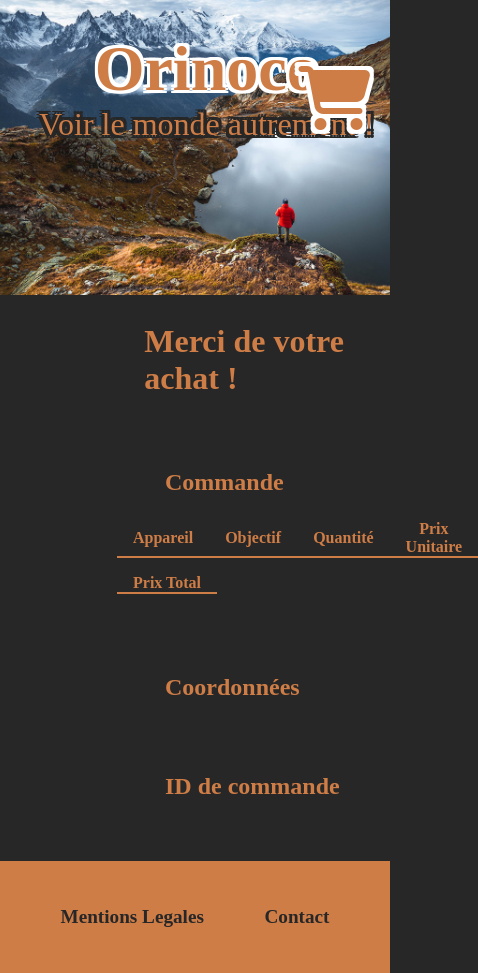
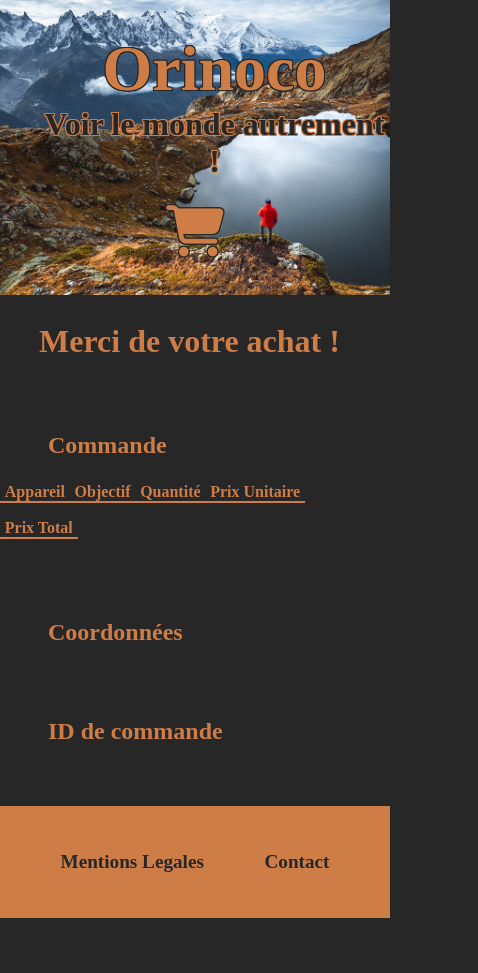
Before and after one commit to Hatsukoi-42/JonathanGarcia_5_08072021, a plain HTML site: page Front-End/confirmation.html in a window 390 px wide. Shown: the whole page, 478 px wide, since content can reach past the window. After the commit the page ends 918 px from the top, so only its background shows below. Drawn offline with Linux system fonts and the light colour scheme; no server answers; files whose address does not match are found by name.

Commit message:
QUERIES - Ajustement des médias Queries

```diff
--- a/Front-End/CSS/header-footer.scss
+++ b/Front-End/CSS/header-footer.scss
@@ -32,12 +32,14 @@ header {
         > a {
             h2 {
                 font-size: 4em;
-                text-shadow: 3px 0 0 #fff, -3px 0 0 #fff, 0 3px 0 #fff, 0 -3px 0 #fff, 3px 3px #fff, -3px -3px 0 #fff, 3px -3px 0 #fff, -3px 3px 0 #fff;
+                    text-shadow: 1px 0 0 $myGray, -1px 0 0 $myGray, 0 1px 0 $myGray, 0 -1px 0 $myGray, 1px 1px $myGray, -1px -1px 0 $myGray, 1px -1px 0 $myGray, -1px 1px 0 $myGray;
             }
         }
         span {
             font-size: 2em;
-            text-shadow: 3px 0 0 $myGray, -3px 0 0 $myGray, 0 3px 0 $myGray, 0 -3px 0 $myGray, 3px 3px $myGray, -3px -3px 0 $myGray, 3px -3px 0 $myGray, -3px 3px 0 $myGray;
+            font-weight: 600;
+            color: $myGray;
+            text-shadow: 1px 0 0 $myOrange, -1px 0 0 $myOrange, 0 1px 0 $myOrange, 0 -1px 0 $myOrange, 1px 1px $myOrange, -1px -1px 0 $myOrange, 1px -1px 0 $myOrange, -1px 1px 0 $myOrange;
         }
     }
     > a {
@@ -45,8 +47,7 @@ header {
         top: 4rem;
         right: 5%;
         font-size: 4em;
-        font-weight: 600;
-        text-shadow: 4px 0 0 #fff, -4px 0 0 #fff, 0 4px 0 #fff, 0 -4px 0 #fff, 4px 4px #fff, -4px -4px 0 #fff, 4px -4px 0 #fff, -4px 4px 0 #fff;
+        text-shadow: 1px 0 0 $myGray, -1px 0 0 $myGray, 0 1px 0 $myGray, 0 -1px 0 $myGray, 1px 1px $myGray, -1px -1px 0 $myGray, 1px -1px 0 $myGray, -1px 1px 0 $myGray;
         i {
             color: $myOrange;
         }
@@ -82,3 +83,30 @@ footer {
 /*
     FOOTER
 **********/
+
+
+
+/**********
+    QUERIES
+*/
+@media (max-width: 768px) {
+
+    header, .header-banniere {
+        > a {
+            top: 12rem;
+            right: inherit;
+            left: 50%;
+            transform: translateX(-50%);
+            i {
+                font-size: 0.8em;
+            }
+        }
+        img {
+            object-position: 60%;
+        }
+    }
+
+}
+/*
+    QUERIES
+**********/
--- a/Front-End/CSS/style.scss
+++ b/Front-End/CSS/style.scss
@@ -9,6 +9,11 @@ html {
     --secondary: #CE7D47; // test
     --terciary: #CE7D47;
     --myGray: rgb(39, 39, 39);
+}
+
+body {
+    max-width: 1440px;
+    margin: auto;
 }
 /*
     HTML
@@ -49,7 +54,8 @@ img {
     flex-wrap: wrap;
     justify-content: center;
         > div {
-        width: 30%;
+        // width: 30%;
+        width: 25rem;
         margin: $margin-into-card 1% 0;
         border: $myOrange solid 3px;
         border-radius: 1em;
@@ -87,7 +93,7 @@ img {
 .API-oneArticle  {
     font-size: 120%;
         > div {
-        width: 50%;
+        width: 50rem;
             img {
                 width: 100%;
             }
@@ -252,6 +258,36 @@ main.confirmation {
 /*
     CONFIRMATION
 **********/
-// @media (max-width: 768px) {
 
-// }
+
+/**********
+    QUERIES
+*/
+@media (max-width: 768px) {
+
+    main.panier {
+        padding: $margin-into-card 0 0 0;
+        table {
+            th, td {
+                padding: 0;
+            }
+            button {
+                display: block;
+            }
+        }
+    }
+    main.confirmation {
+        padding: $margin-into-card 0 0 0;
+        table th {
+            padding: 0 0.3em;
+        }
+        > span, div#orderID span {
+            display: block;
+            padding-left: 1em;
+        }
+    }
+
+}
+/*
+    QUERIES
+**********/
--- a/Front-End/confirmation.html
+++ b/Front-End/confirmation.html
@@ -17,7 +17,7 @@
 
 
     <header class="header-banniere">
-        <img src="./img/photo-1.jpg" alt="Un chariot à gauche et le nom Orinoco à droite" class="">
+        <img src="./img/photo-1.jpg" alt="Un homme sur une montagne qui regarde à l'horizon" class="">
         <div>
             <a href="index.html">
                 <h2>Orinoco</h2>
```
Also changed, not shown: Front-End/index.html (+1 -1 lines), Front-End/panier.html (+1 -1 lines), Front-End/produit.html (+1 -1 lines), Front-End/CSS/header-footer.css, Front-End/CSS/style.css.
